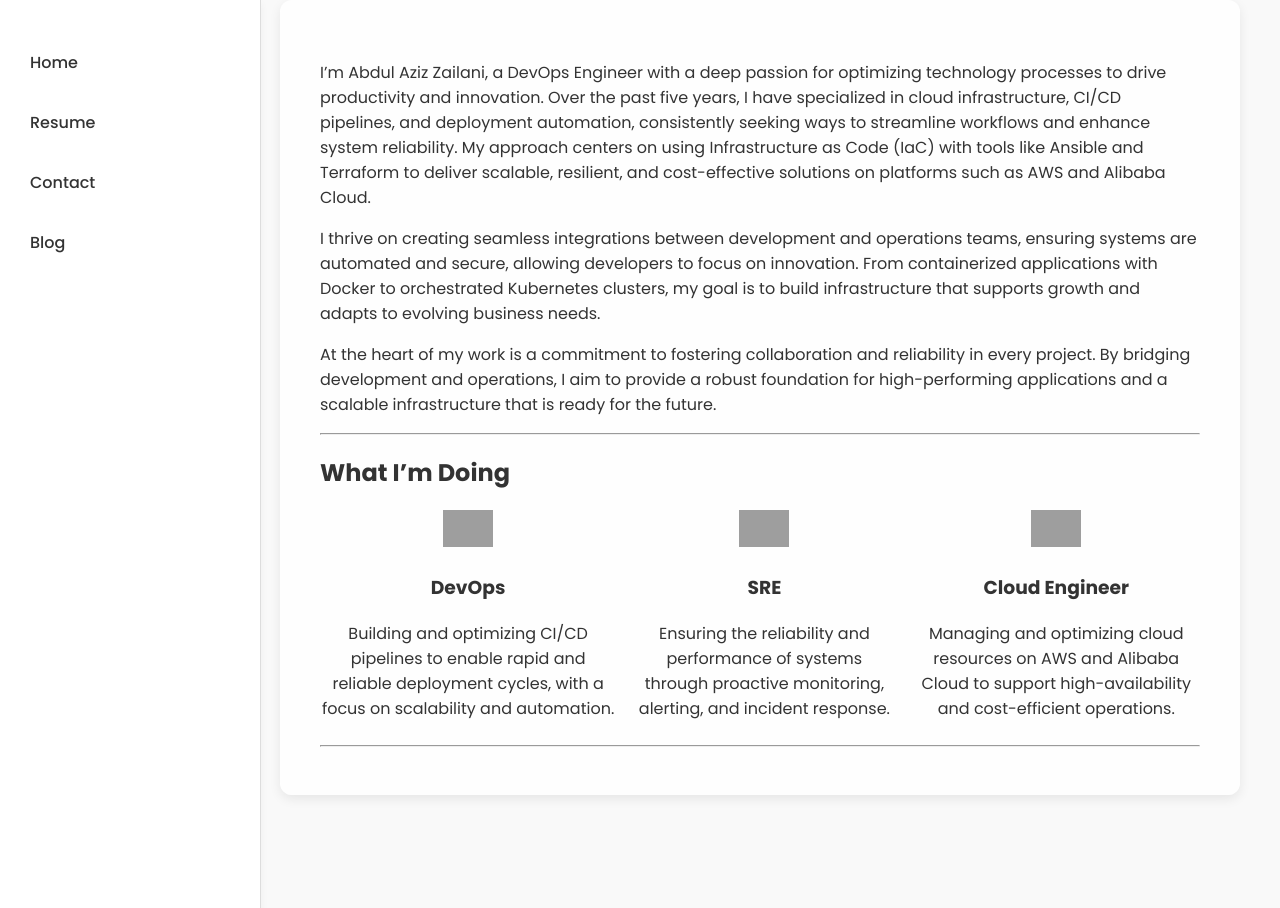
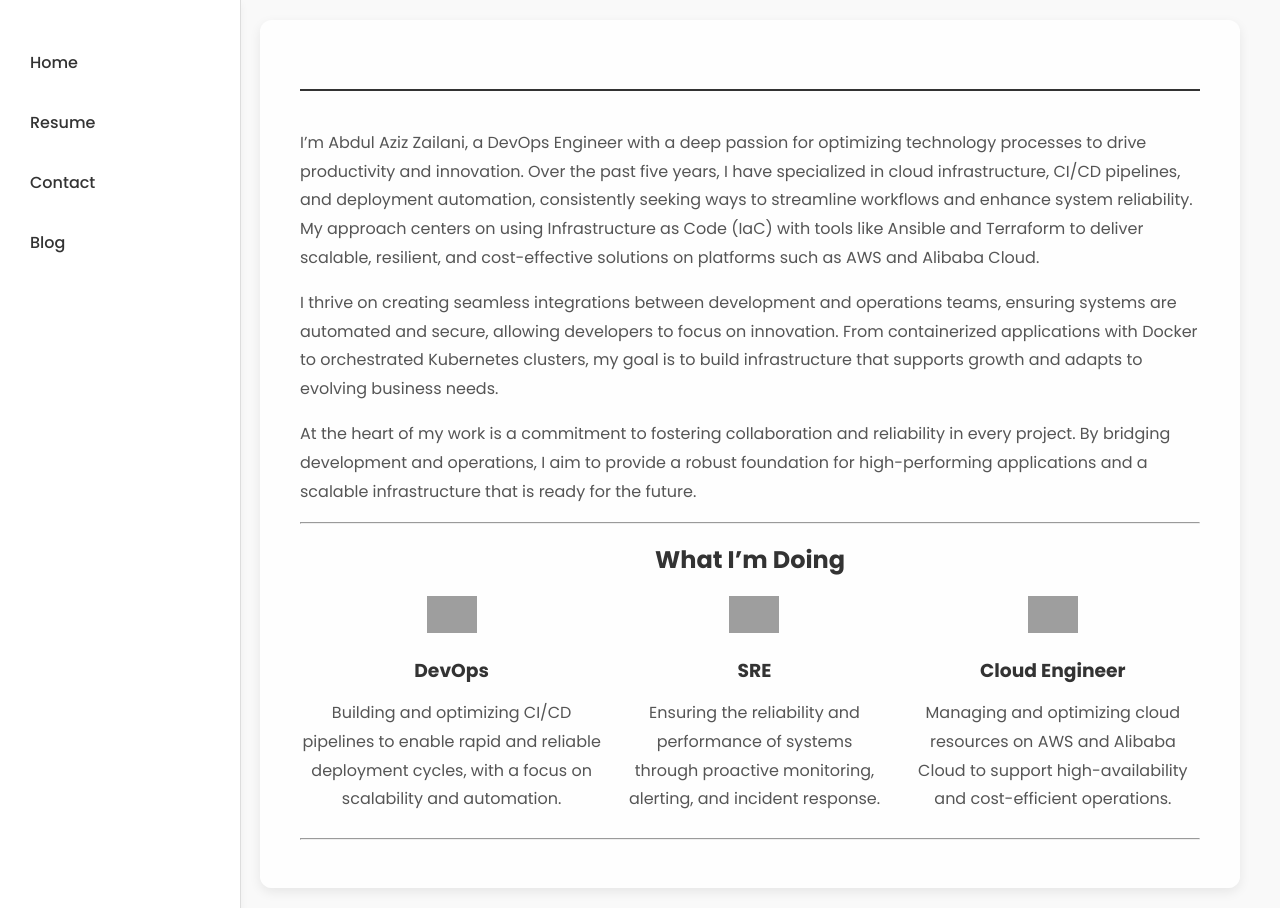
Before and after one commit to azizzailani/azizzailani.github.io, a Jekyll site: the page built from index.md, in a window 1280 px wide. Built offline with Jekyll 4.4.1, drawn with Linux system fonts in a browser that asks for light colours; our own code applies the rules of GitHub Pages for plain Markdown files; grey boxes are pictures that could not be loaded.

Commit message:
style.css: Update font weight in Poppins import, container width, header width, and main content layout properties

```diff
--- a/assets/css/style.css
+++ b/assets/css/style.css
@@ -1,5 +1,5 @@
 /* Import font Poppins dari Google Fonts */
-@import url('https://fonts.googleapis.com/css2?family=Poppins:wght@300;400;500;600;700&display=swap');
+@import url('https://fonts.googleapis.com/css2?family=Poppins:wght@300;400;500;700&display=swap');
 
 /* Gaya dasar untuk seluruh halaman */
 body {
@@ -8,19 +8,24 @@
     background-color: #f9f9f9;
     margin: 0;
     padding: 0;
+    display: flex;
+    justify-content: center;
+    align-items: center;
 }
 
 /* Kontainer Utama */
 .container {
     display: flex;
+    width: 100%;
     max-width: 1200px;
-    width: 100%;
+    /* Membatasi lebar konten agar konsisten */
     margin: 0 auto;
+    padding: 20px;
 }
 
 /* Header Vertikal */
 header {
-    width: 220px;
+    width: 200px;
     background-color: #ffffff;
     padding: 20px;
     border-right: 1px solid #ddd;
@@ -53,12 +58,48 @@
 
 /* Main content */
 main {
-    margin-left: 240px;
+    margin-left: 220px;
     padding: 40px;
-    max-width: calc(100% - 240px);
+    width: 100%;
+    /* Lebar penuh hingga max-width */
+    max-width: 900px;
+    /* Batasan lebar tetap yang seragam */
+    min-height: 80vh;
     background-color: rgba(255, 255, 255, 0.9);
     border-radius: 12px;
     box-shadow: 0 4px 12px rgba(0, 0, 0, 0.08);
+}
+
+.section-title {
+    font-size: 1.8em;
+    color: #333;
+    margin-bottom: 15px;
+    border-bottom: 2px solid #333;
+    padding-bottom: 5px;
+    text-align: center;
+    display: inline-block;
+    width: 100%;
+}
+
+/* Heading dan Typography */
+h1,
+h2,
+h3,
+h4,
+h5,
+h6 {
+    font-weight: 600;
+    color: #333;
+    margin-bottom: 10px;
+    line-height: 1.3;
+    text-align: center;
+}
+
+p,
+li {
+    font-weight: 400;
+    line-height: 1.8;
+    color: #555;
 }
 
 /* Responsif */
@@ -74,13 +115,6 @@
         height: auto;
         border-right: none;
         border-bottom: 1px solid #ddd;
-        padding: 10px 0;
-    }
-
-    nav {
-        flex-direction: row;
-        justify-content: center;
-        gap: 20px;
     }
 
     main {
```
